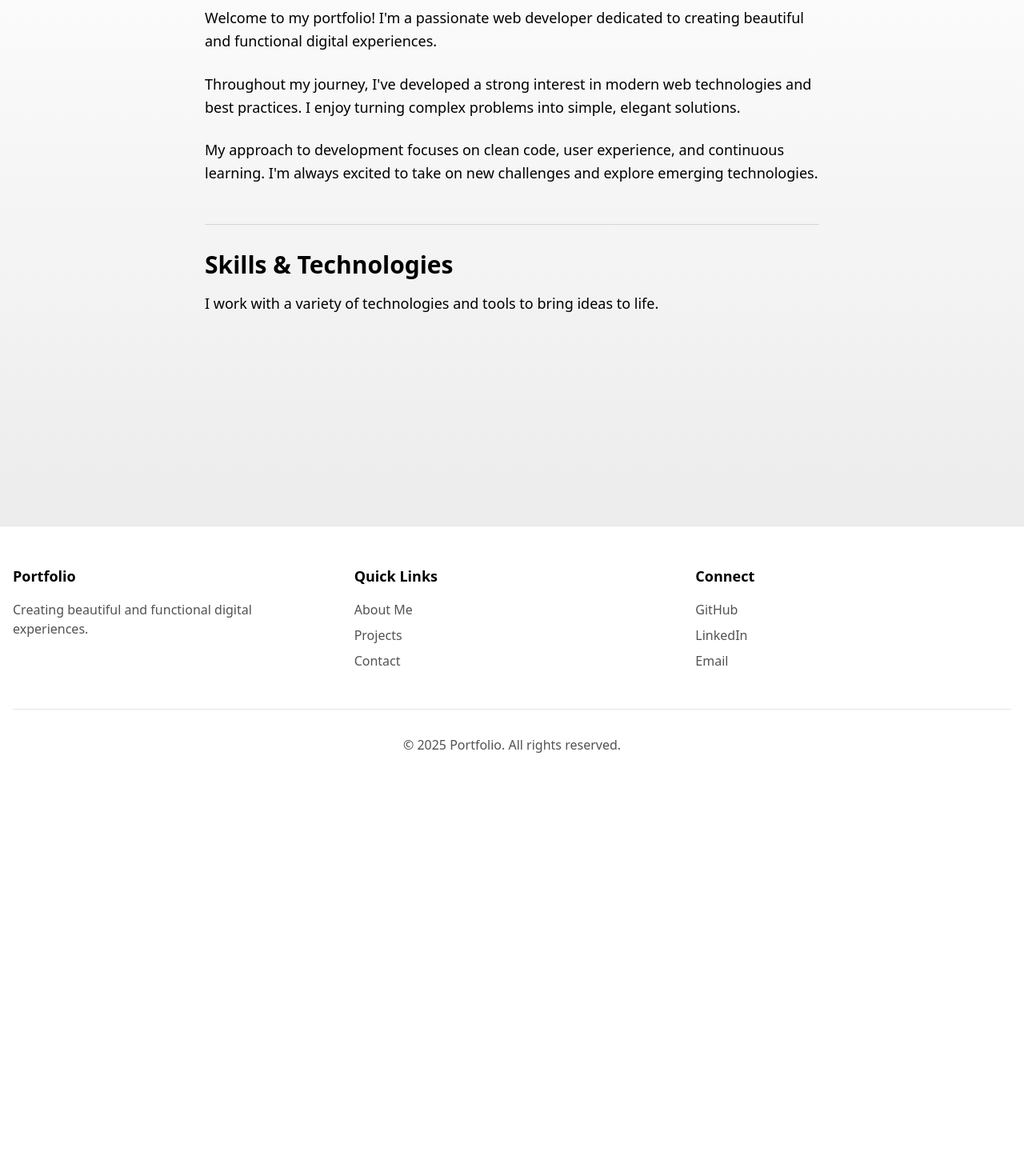
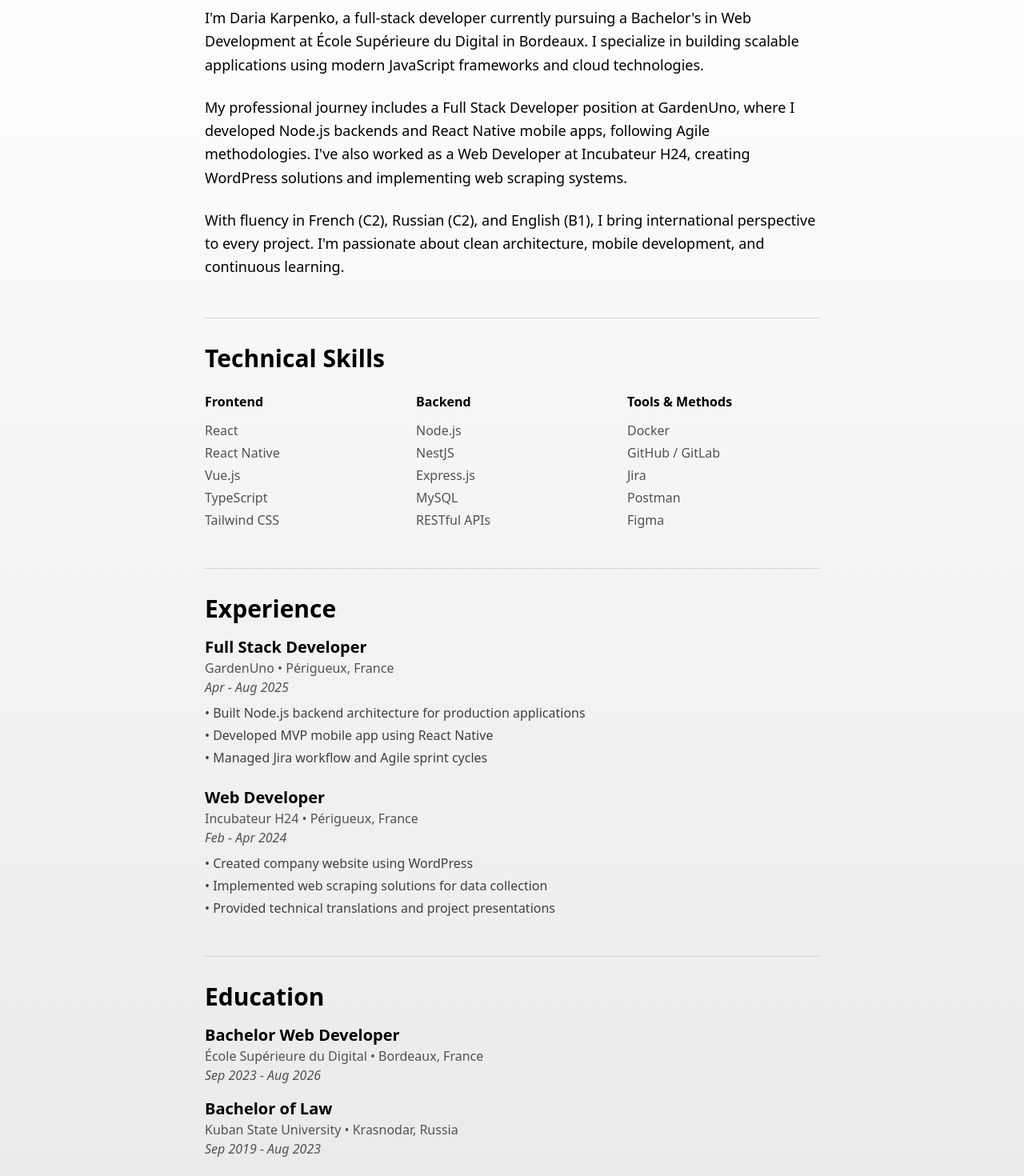
Before and after one commit to karpetoryba/my-portfolio-nextjs, a Next.js app: page /about in a window 1280 px wide. Shown: the part 200-1670 px from the top of the page at 80% size. Before the commit the page ends 1191 px from the top, so only its background shows below. Built offline with nearby package versions, Linux system fonts and the light colour scheme.

Commit message:
✨ Revamped About page with updated personal introduction, detailed technical skills, professional experience, and educational background for a comprehensive overview of the developer's profile.

```diff
--- a/src/app/about/page.tsx
+++ b/src/app/about/page.tsx
@@ -9,27 +9,99 @@ export default function AboutPage() {
 
           <div className="space-y-6 text-lg leading-relaxed">
             <p>
-              Welcome to my portfolio! I'm a passionate web developer dedicated to creating
-              beautiful and functional digital experiences.
+              I'm Daria Karpenko, a full-stack developer currently pursuing a Bachelor's in Web Development
+              at École Supérieure du Digital in Bordeaux. I specialize in building scalable applications
+              using modern JavaScript frameworks and cloud technologies.
             </p>
 
             <p>
-              Throughout my journey, I've developed a strong interest in modern web technologies
-              and best practices. I enjoy turning complex problems into simple, elegant solutions.
+              My professional journey includes a Full Stack Developer position at GardenUno, where I developed
+              Node.js backends and React Native mobile apps, following Agile methodologies. I've also worked
+              as a Web Developer at Incubateur H24, creating WordPress solutions and implementing web scraping systems.
             </p>
 
             <p>
-              My approach to development focuses on clean code, user experience, and continuous
-              learning. I'm always excited to take on new challenges and explore emerging
-              technologies.
+              With fluency in French (C2), Russian (C2), and English (B1), I bring international perspective
+              to every project. I'm passionate about clean architecture, mobile development, and continuous learning.
             </p>
           </div>
 
           <div className="mt-12 pt-8 border-t border-neutral-300">
-            <h2 className="text-3xl font-semibold mb-4">Skills & Technologies</h2>
-            <p className="text-lg">
-              I work with a variety of technologies and tools to bring ideas to life.
-            </p>
+            <h2 className="text-3xl font-semibold mb-6">Technical Skills</h2>
+            <div className="grid grid-cols-2 md:grid-cols-3 gap-6">
+              <div>
+                <h3 className="font-semibold mb-3">Frontend</h3>
+                <ul className="space-y-1 text-neutral-600">
+                  <li>React</li>
+                  <li>React Native</li>
+                  <li>Vue.js</li>
+                  <li>TypeScript</li>
+                  <li>Tailwind CSS</li>
+                </ul>
+              </div>
+              <div>
+                <h3 className="font-semibold mb-3">Backend</h3>
+                <ul className="space-y-1 text-neutral-600">
+                  <li>Node.js</li>
+                  <li>NestJS</li>
+                  <li>Express.js</li>
+                  <li>MySQL</li>
+                  <li>RESTful APIs</li>
+                </ul>
+              </div>
+              <div>
+                <h3 className="font-semibold mb-3">Tools & Methods</h3>
+                <ul className="space-y-1 text-neutral-600">
+                  <li>Docker</li>
+                  <li>GitHub / GitLab</li>
+                  <li>Jira</li>
+                  <li>Postman</li>
+                  <li>Figma</li>
+                </ul>
+              </div>
+            </div>
+          </div>
+
+          <div className="mt-12 pt-8 border-t border-neutral-300">
+            <h2 className="text-3xl font-semibold mb-4">Experience</h2>
+            <div className="space-y-6">
+              <div>
+                <h3 className="text-xl font-semibold">Full Stack Developer</h3>
+                <p className="text-neutral-600 font-medium">GardenUno • Périgueux, France</p>
+                <p className="text-neutral-600 italic">Apr - Aug 2025</p>
+                <ul className="mt-2 space-y-1 text-neutral-700">
+                  <li>• Built Node.js backend architecture for production applications</li>
+                  <li>• Developed MVP mobile app using React Native</li>
+                  <li>• Managed Jira workflow and Agile sprint cycles</li>
+                </ul>
+              </div>
+              <div>
+                <h3 className="text-xl font-semibold">Web Developer</h3>
+                <p className="text-neutral-600 font-medium">Incubateur H24 • Périgueux, France</p>
+                <p className="text-neutral-600 italic">Feb - Apr 2024</p>
+                <ul className="mt-2 space-y-1 text-neutral-700">
+                  <li>• Created company website using WordPress</li>
+                  <li>• Implemented web scraping solutions for data collection</li>
+                  <li>• Provided technical translations and project presentations</li>
+                </ul>
+              </div>
+            </div>
+          </div>
+
+          <div className="mt-12 pt-8 border-t border-neutral-300">
+            <h2 className="text-3xl font-semibold mb-4">Education</h2>
+            <div className="space-y-4">
+              <div>
+                <h3 className="text-xl font-semibold">Bachelor Web Developer</h3>
+                <p className="text-neutral-600 font-medium">École Supérieure du Digital • Bordeaux, France</p>
+                <p className="text-neutral-600 italic">Sep 2023 - Aug 2026</p>
+              </div>
+              <div>
+                <h3 className="text-xl font-semibold">Bachelor of Law</h3>
+                <p className="text-neutral-600 font-medium">Kuban State University • Krasnodar, Russia</p>
+                <p className="text-neutral-600 italic">Sep 2019 - Aug 2023</p>
+              </div>
+            </div>
           </div>
         </div>
       </main>
--- a/src/components/Footer.tsx
+++ b/src/components/Footer.tsx
@@ -2,7 +2,7 @@ import Link from "next/link";
 
 export default function Footer() {
   return (
-    <footer className="border-t border-neutral-200 bg-white mt-50">
+    <footer className="border-t border-neutral-200 bg-white mt-12">
       <div className="container mx-auto px-4 py-12">
         <div className="grid grid-cols-1 md:grid-cols-3 gap-8">
           {/* About Section */}
```
